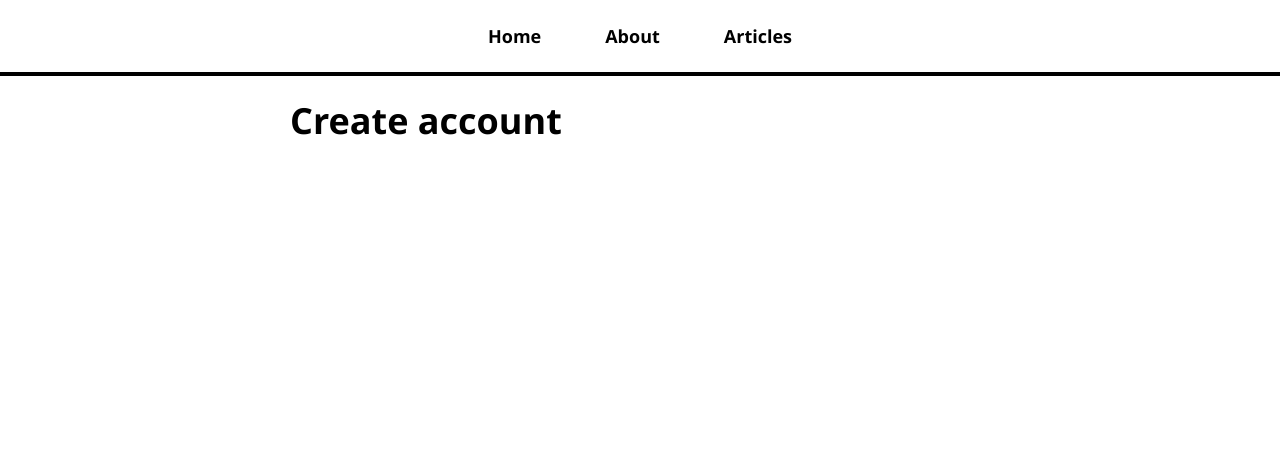
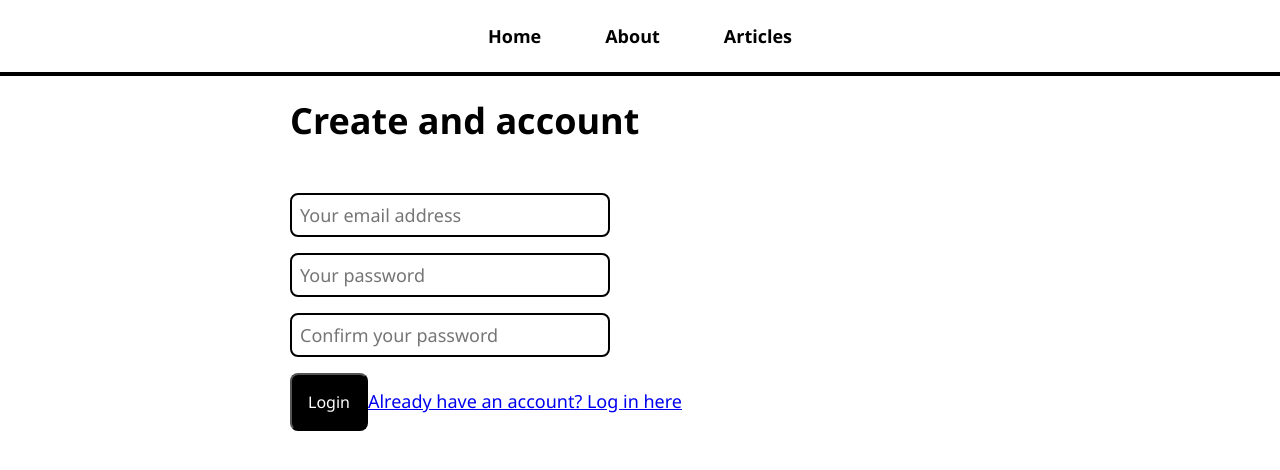
Before and after one commit to rousnay/react-blog, a React (Create React App) app: page /create-account in a window 1280 px wide. Shown: the top 470 px of the page. Built offline with nearby package versions, Linux system fonts and the light colour scheme.

Commit message:
GET and PUT method updated

```diff
--- a/src/hooks/useUser.js
+++ b/src/hooks/useUser.js
@@ -12,8 +12,8 @@ const useUser = () => {
     //   console.log(userData);
     // });
 
-    const unsubscribe = onAuthStateChanged(getAuth(), (user) => {
-      setUser(user);
+    const unsubscribe = onAuthStateChanged(getAuth(), (userData) => {
+      setUser(userData);
       setIsLoading(false);
     });
 
--- a/src/pages/ArticlePage.js
+++ b/src/pages/ArticlePage.js
@@ -1,7 +1,8 @@
 import { useState, useEffect } from "react";
-import { useParams } from "react-router-dom";
+import { useParams, Link } from "react-router-dom";
+import { getAuth } from "firebase/auth";
+import useUser from "../hooks/useUser";
 import axios from "axios";
-import useUser from "../hooks/useUser";
 import AddCommentForm from "../components/AddCommentForm";
 import CommentsList from "../components/CommentsList";
 import NotFoundPage from "./NotFoundPage";
@@ -9,21 +10,45 @@ import articles from "./article-content";
 
 const ArticlePage = () => {
   const { user } = useUser();
-  const [articleInfo, setArticleInfo] = useState({ upvotes: 0, comments: [] });
   const { articleId } = useParams();
+  const [articleInfo, setArticleInfo] = useState({
+    upvotes: 0,
+    comments: [],
+    canUpvote: false,
+  });
+  const { canUpvote } = articleInfo;
   const article = articles.find((article) => article.name === articleId);
 
   useEffect(() => {
     const loadArticleInfo = async () => {
-      const response = await axios.get(`/api/articles/${articleId}`);
-      const newArticleInfo = response.data;
-      setArticleInfo(newArticleInfo);
+      if (user) {
+        const token = await user.getIdToken();
+        const headers = { authtoken: token };
+        const response = await axios.get(`/api/articles/${articleId}`, {
+          headers,
+        });
+        const newArticleInfo = response.data;
+        setArticleInfo(newArticleInfo);
+      } else {
+        setArticleInfo({
+          upvotes: 0,
+          comments: [],
+          canUpvote: false,
+        });
+      }
     };
+
     loadArticleInfo();
-  }, [articleId]);
+  }, [user, articleId]);
 
   const addUpvotes = async () => {
-    const response = await axios.put(`/api/articles/${articleId}/upvotes`);
+    const token = user && (await user.getIdToken());
+    const headers = token ? { authtoken: token } : {};
+    const response = await axios.put(
+      `/api/articles/${articleId}/upvotes`,
+      null,
+      { headers }
+    );
     const newUpvotedArticleInfo = response.data;
     setArticleInfo(newUpvotedArticleInfo);
   };
@@ -42,10 +67,12 @@ const ArticlePage = () => {
               addUpvotes();
             }}
           >
-            Upvote
+            {canUpvote ? "Upvote" : "Already Upvoted"}
           </button>
         ) : (
-          <button>Log in to upvote</button>
+          <Link to="/login">
+            <button>Log in to upvote</button>
+          </Link>
         )}
         <p>This article has {articleInfo.upvotes} upvote(s)</p>
       </div>
@@ -60,7 +87,9 @@ const ArticlePage = () => {
           }
         />
       ) : (
-        <button>Log in to add a comment</button>
+        <Link to="/login">
+          <button>Log in to add a comment</button>
+        </Link>
       )}
       <CommentsList comments={articleInfo.comments} />
     </>
--- a/src/pages/CreateAccountPage.js
+++ b/src/pages/CreateAccountPage.js
@@ -1,4 +1,62 @@
+import { useState } from "react";
+import { Link, useNavigate } from "react-router-dom";
+import { getAuth, createUserWithEmailAndPassword } from "firebase/auth";
+
 const CreateAccountPage = () => {
-  return <h1>Create account</h1>;
+  const navigate = useNavigate();
+  const [email, setEmail] = useState("");
+  const [password, setPassword] = useState("");
+  const [confirmPassword, setConfirmPassword] = useState("");
+  const [error, setError] = useState("");
+
+  const createAccount = async () => {
+    try {
+      if (password !== confirmPassword) {
+        setError("Password and confirm password do not match");
+        return;
+      }
+      await createUserWithEmailAndPassword(getAuth(), email, password);
+      navigate("/articles");
+    } catch (e) {
+      setError(e.message);
+    }
+  };
+  return (
+    <>
+      <h1>Create and account</h1>
+      <div className="login-form">
+        {error && <p className="error">{error}</p>}
+        <br />
+        <input
+          type="email"
+          placeholder="Your email address"
+          value={email}
+          onChange={(e) => setEmail(e.target.value)}
+        />
+
+        <input
+          type="password"
+          placeholder="Your password"
+          value={password}
+          onChange={(e) => setPassword(e.target.value)}
+        />
+
+        <input
+          type="password"
+          placeholder="Confirm your password"
+          value={confirmPassword}
+          onChange={(e) => setConfirmPassword(e.target.value)}
+        />
+        <button
+          onClick={() => {
+            createAccount();
+          }}
+        >
+          Login
+        </button>
+        <Link to="/login">Already have an account? Log in here</Link>
+      </div>
+    </>
+  );
 };
 export default CreateAccountPage;
```
